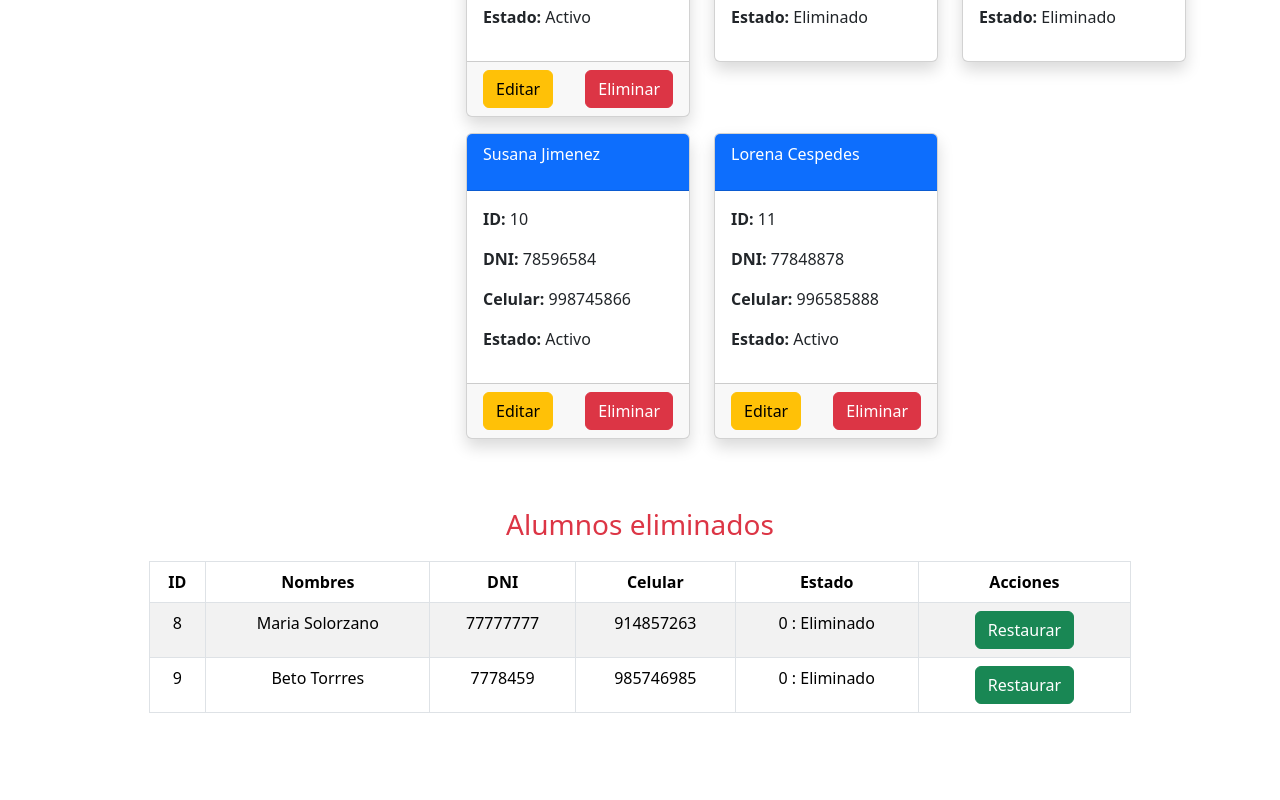
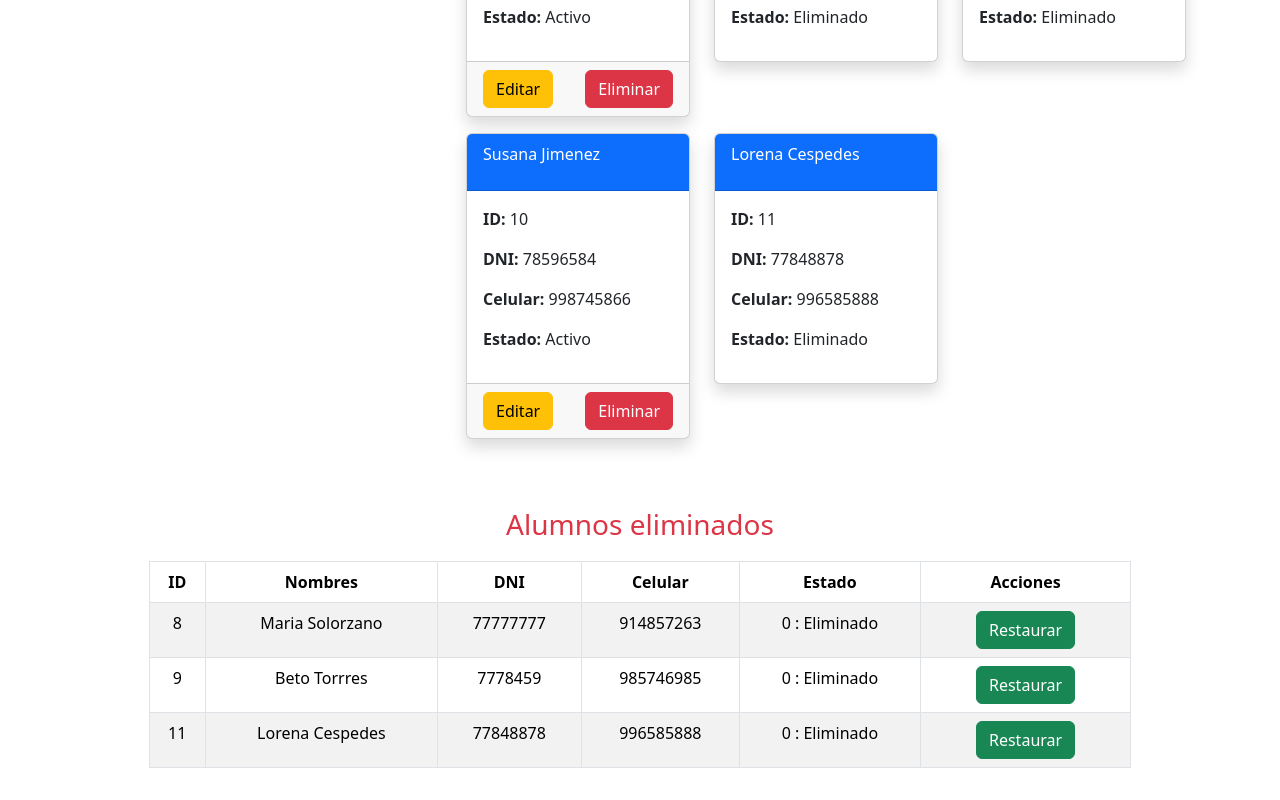
Before and after one commit to marisolkarina/ExamenParcial_Front_Pachauri_Marisol, a React (Vite) app: page /gestor-alumnos in a window 1280 px wide. Shown: the part 963-1763 px from the top of the page. Before the commit the page ends 1708 px from the top, so only its background shows below. Built offline with nearby package versions, Linux system fonts and the light colour scheme; data requests are answered from the project's data file.

Commit message:
cambio de put por patch 2

```diff
--- a/db.json
+++ b/db.json
@@ -74,7 +74,7 @@
       "nombres": "Lorena Cespedes",
       "dni": "77848878",
       "celular": "996585888",
-      "estado": 1,
+      "estado": 0,
       "id": 11
     }
   ]
--- a/src/comp/GestorAlumnos.jsx
+++ b/src/comp/GestorAlumnos.jsx
@@ -92,10 +92,7 @@ const GestorAlumnos = () => {
         try {
             let confirma = window.confirm(`Desea eliminar al alumno ${alumno.nombres}?`);
             if (confirma) {
-                await axios.put(`${api}/${alumno.id}`, {
-                    nombres: alumno.nombres,
-                    dni: alumno.dni,
-                    celular: alumno.celular,
+                await axios.patch(`${api}/${alumno.id}`, {
                     estado: 0
                 });
                 obtenerAlumnos();
```
